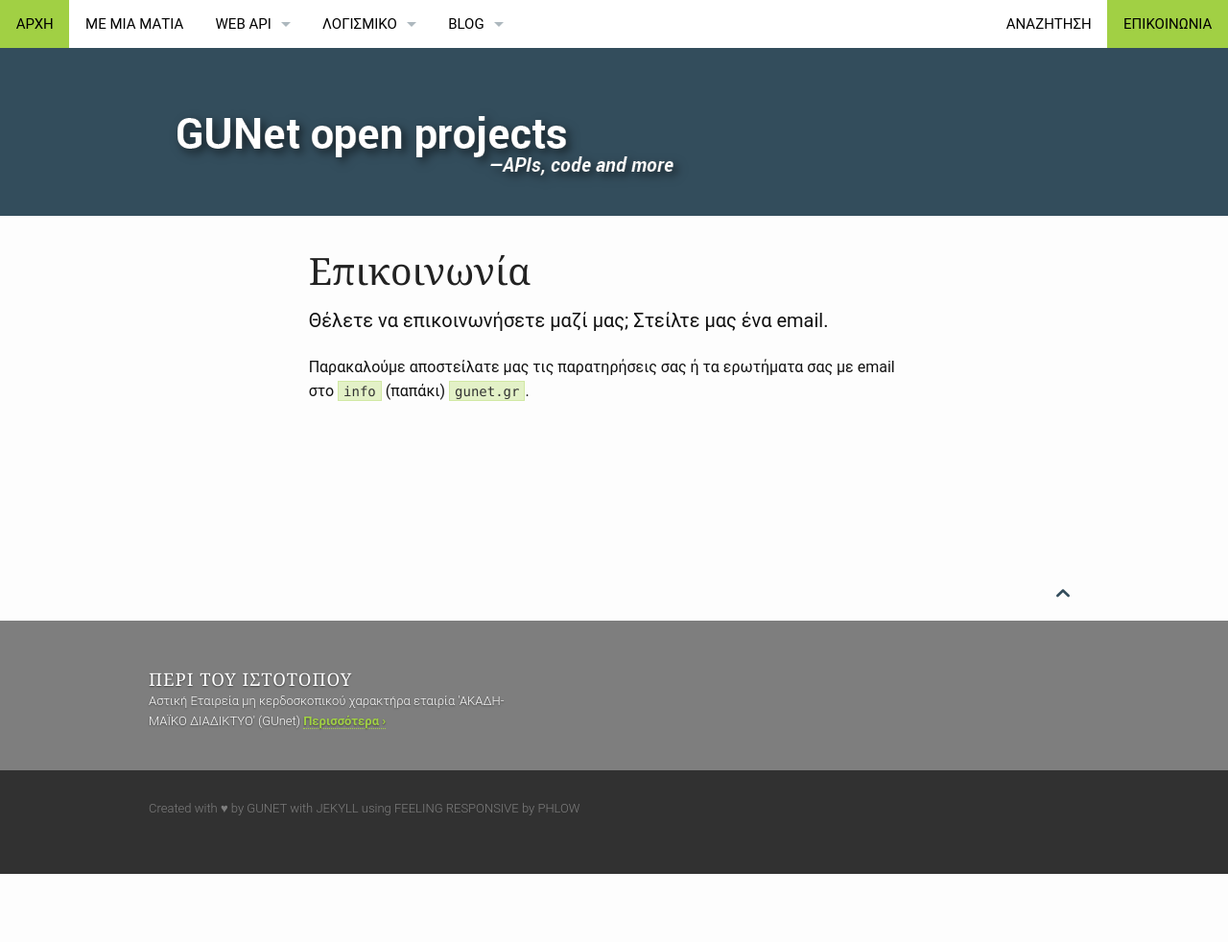
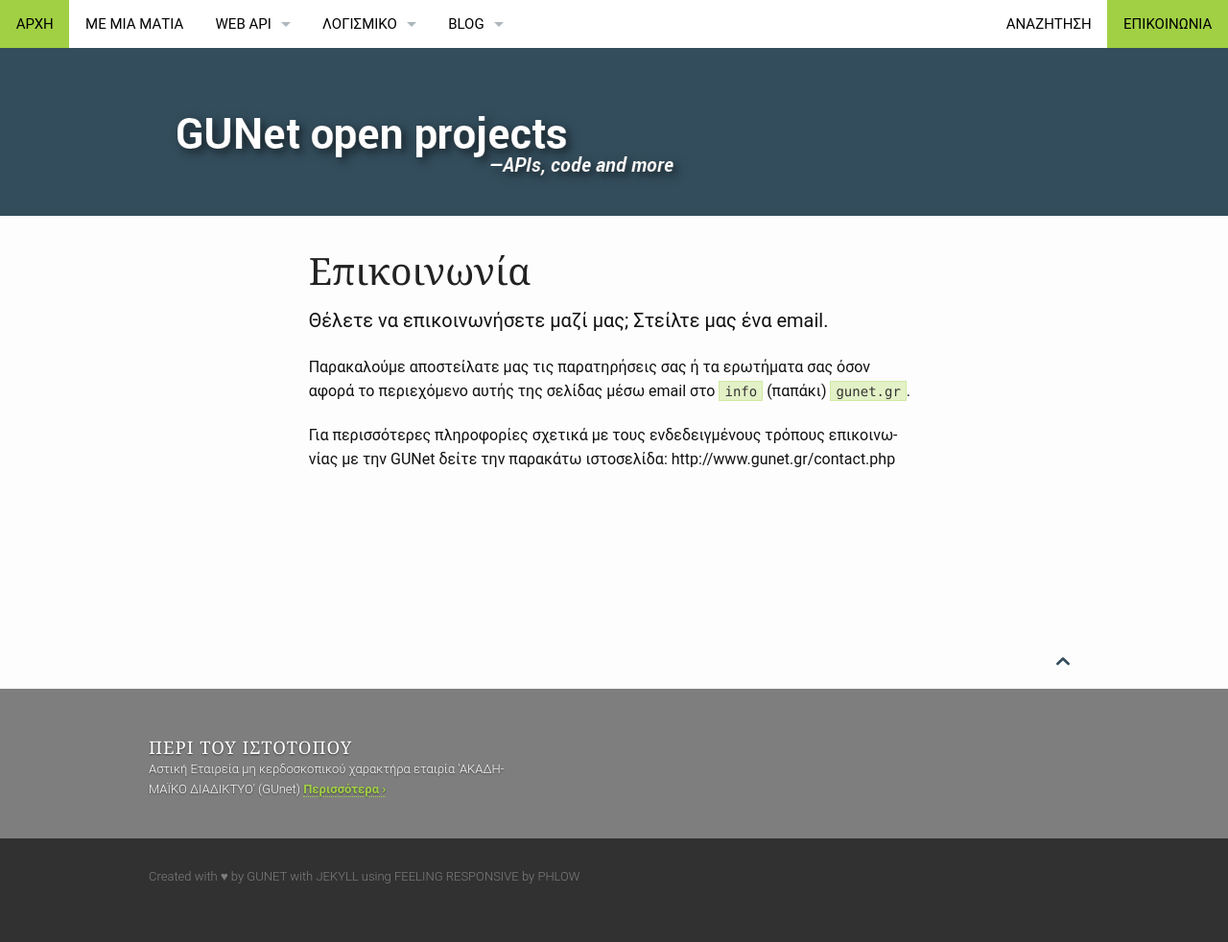
Before and after one commit to kouk/gunet.github.io, a Jekyll site: the page built from pages/contact.md, in a window 1280 px wide. Shown: the whole page at 96% size. Built offline with Jekyll 4.4.1, drawn with Linux system fonts in a browser that asks for light colours; before the commit the page ends 911 px from its top, so only the background shows below that.

Commit message:
add another link to the contact page

```diff
--- a/pages/contact.md
+++ b/pages/contact.md
@@ -8,4 +8,6 @@
 permalink: "/contact/"
 ---
 
-Παρακαλούμε αποστείλατε μας τις παρατηρήσεις σας ή τα ερωτήματα σας με email στο `info` (παπάκι) `gunet.gr`.
+Παρακαλούμε αποστείλατε μας τις παρατηρήσεις σας ή τα ερωτήματα σας όσον αφορά το περιεχόμενο αυτής της σελίδας μέσω email στο `info` (παπάκι) `gunet.gr`.
+
+Για περισσότερες πληροφορίες σχετικά με τους ενδεδειγμένους τρόπους επικοινωνίας με την GUNet δείτε την παρακάτω ιστοσελίδα: http://www.gunet.gr/contact.php
```
